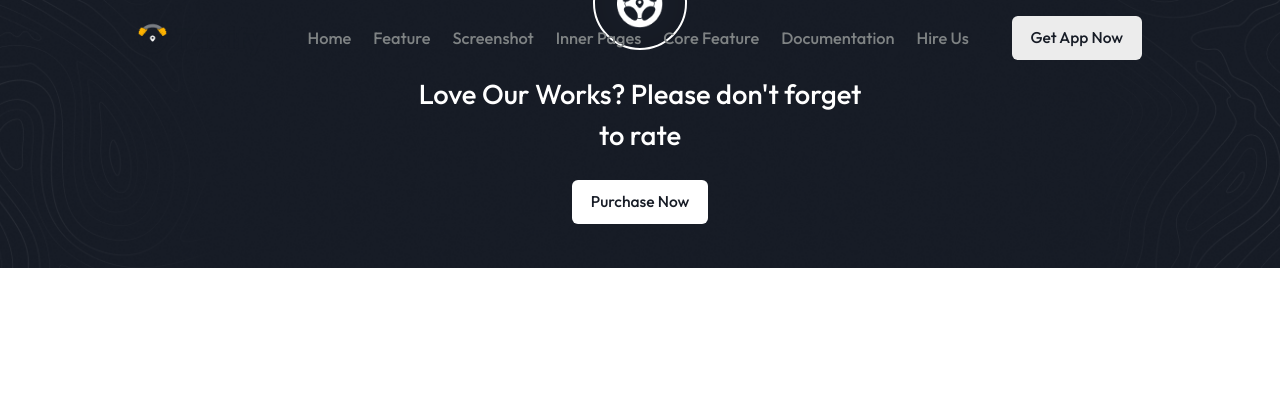
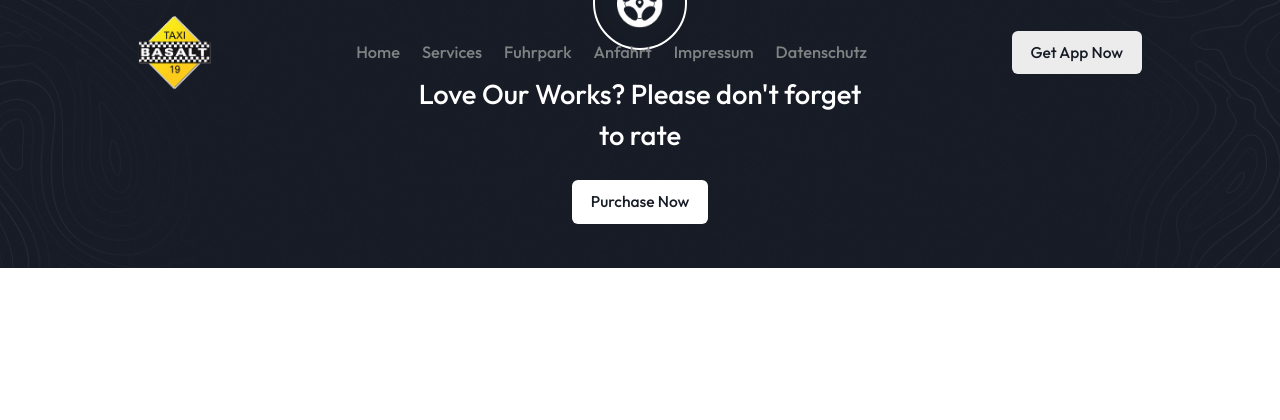
Before and after one commit to Maxzimmerman/taxi_basalt_website, a Django app: page /about/ in a window 1280 px wide. Shown: the top 420 px of the page. Run offline with Django 5.2, Linux system fonts and the light colour scheme; some libraries are stand-ins or nearby versions.

Commit message:
inital push

```diff
--- a/taxi_basalt_website/static/css/style.css
+++ b/taxi_basalt_website/static/css/style.css
@@ -322,7 +322,7 @@ header.sticky .navbar-nav .nav-item .nav-link:hover {
   margin-left: auto;
 }
 .navbar .logo {
-  height: calc(25px + 15 * (100vw - 320px) / 1600);
+  height: calc(25px + 15 * (100vw - 320px) / 300);
 }
 .navbar .navbar-toggler {
   padding: 0;
--- a/taxi_basalt_website/templates/base.html
+++ b/taxi_basalt_website/templates/base.html
@@ -8,19 +8,19 @@
   <meta name="description" content="taxify">
   <meta name="keywords" content="taxify">
   <meta name="author" content="taxify">
-  <link rel="icon" href="{% static 'images/logo/favicon.png' %}" type="image/x-icon">
+  <link rel="icon" href="{% static 'images/firmenlogo.gif' %}" type="image/x-icon">
   <title>
     {% block title %}
       taxi_basalt_website
     {% endblock title %}
   </title>
-  <link rel="icon" href="{% static 'images/logo/favicon.png' %}" type="image/x-icon">
-  <link rel="apple-touch-icon" href="{% static 'images/logo/favicon.png' %}">
+  <link rel="icon" href="{% static 'images/firmenlogo.gif' %}" type="image/x-icon">
+  <link rel="apple-touch-icon" href="{% static 'images/firmenlogo.gif' %}">
   <meta name="theme-color" content="#7C57FF">
   <meta name="apple-mobile-web-app-capable" content="yes">
   <meta name="apple-mobile-web-app-status-bar-style" content="black">
   <meta name="apple-mobile-web-app-title" content="taxify">
-  <meta name="msapplication-TileImage" content="{% static 'images/logo/favicon.png' %}">
+  <meta name="msapplication-TileImage" content="{% static 'images/firmenlogo.gif' %}">
   <meta name="msapplication-TileColor" content="#FFFFFF">
   <meta http-equiv="X-UA-Compatible" content="IE=edge">
   <meta name="viewport" content="width=device-width, initial-scale=1.0"/>
@@ -86,8 +86,8 @@
                         <i class="iconsax icon" data-icon="text-align-left"></i>
                     </span>
       </button>
-      <a href="index.html">
-        <img class="img-fluid logo" src="{% static 'images/logo/logo.png' %}" alt="logo">
+      <a href="{% url 'home' %}">
+        <img class="img-fluid logo" src="{% static 'images/firmenlogo.gif' %}" alt="logo">
       </a>
       <a target="_blank" href="https://themeforest.net/user/pixelstrap/portfolio"
          class="btn purchase-btn order-xl-2">
@@ -96,26 +96,22 @@
       <div class="collapse navbar-collapse justify-content-center" id="navbarNavDropdown">
         <ul class="navbar-nav">
           <li class="nav-item">
-            <a class="nav-link" href="#home">Home</a>
+            <a class="nav-link" href="{% url 'home' %}">Home</a>
           </li>
           <li class="nav-item">
-            <a class="nav-link" href="#feature">Feature</a>
+            <a class="nav-link" href="#service">Services</a>
           </li>
           <li class="nav-item">
-            <a class="nav-link" href="#screenshot">Screenshot</a>
+            <a class="nav-link" href="#screenshot">Fuhrpark</a>
           </li>
           <li class="nav-item">
-            <a class="nav-link" href="#inner-page">Inner Pages</a>
+            <a class="nav-link" href="#inner-page">Anfahrt</a>
           </li>
           <li class="nav-item">
-            <a class="nav-link" href="#core">Core Feature</a>
+            <a class="nav-link" href="#core">Impressum</a>
           </li>
-
           <li class="nav-item">
-            <a class="nav-link" href="https://docs.pixelstrap.net/pwa/taxify/document"
-               target="_blank">Documentation</a>
-          </li>
-          <li class="nav-item"><a class="nav-link" href="https://www.pixelstrap.com/hire-us" target="_blank">Hire Us</a>
+            <a class="nav-link" href="#core">Datenschutz</a>
           </li>
         </ul>
       </div>
```
Also changed, not shown: taxi_basalt/templates/taxi_basalt/index.html (+1 -9 lines), taxi_basalt_website/static/images/firmenlogo.gif (added).
